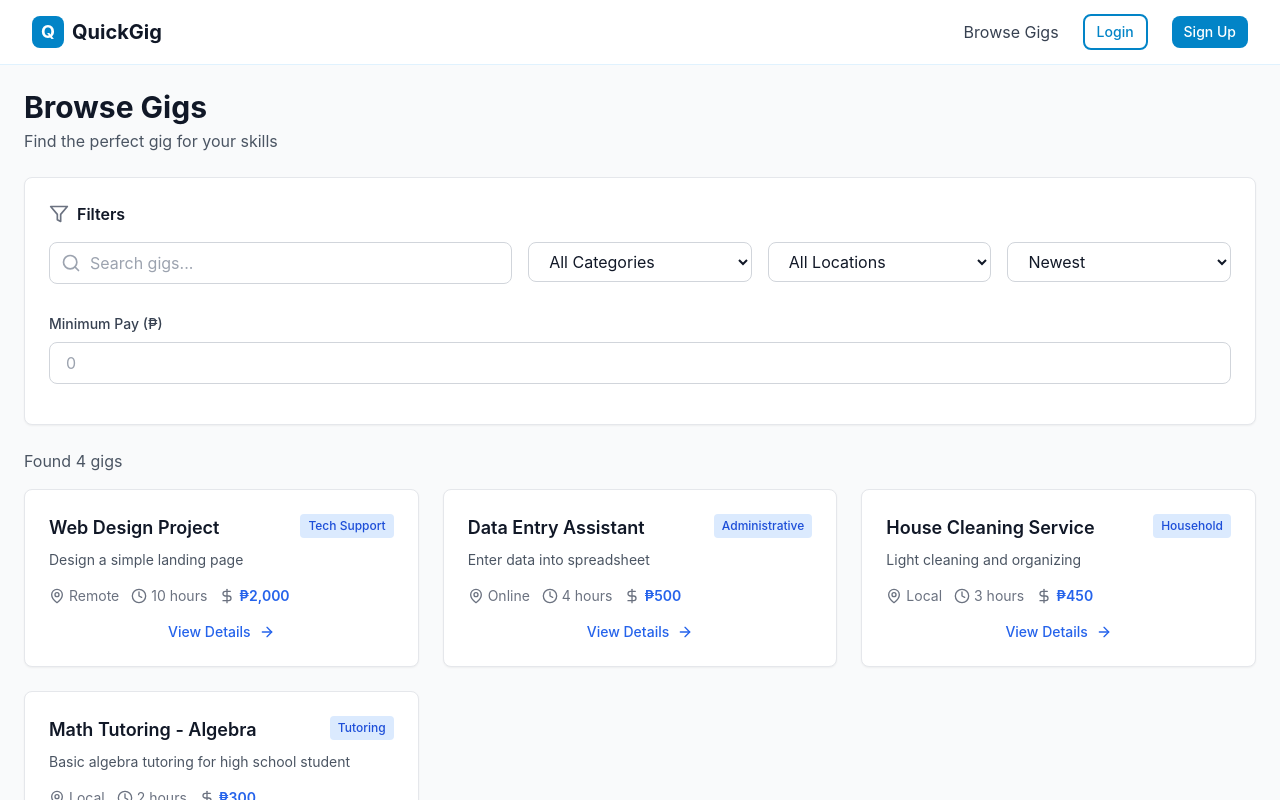
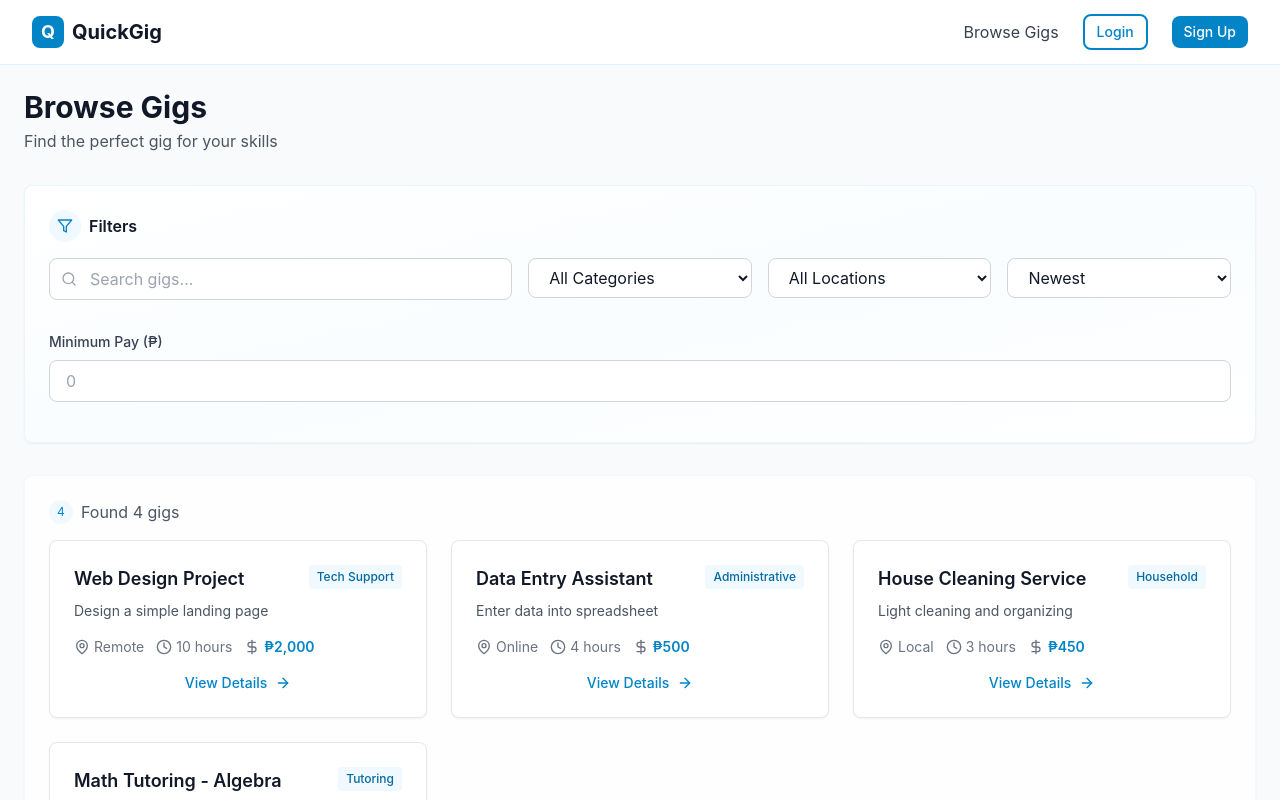
Before and after one commit to Style98k/Capstone, a React (Vite) app in the folder frontend/: page /gigs in a window 1280 px wide. Shown: the top 800 px of the page. Built offline with nearby package versions, Linux system fonts and the light colour scheme.

Commit message:
new login/reg and landing page

```diff
--- a/frontend/src/components/Shared/GigCard.jsx
+++ b/frontend/src/components/Shared/GigCard.jsx
@@ -11,7 +11,7 @@ export default function GigCard({ gig, showActions = true }) {
           <h3 className="text-lg font-semibold text-gray-900 dark:text-white line-clamp-2">
             {gig.title}
           </h3>
-          <span className="ml-2 px-2 py-1 text-xs font-medium bg-primary-100 dark:bg-primary-900 text-primary-700 dark:text-primary-300 rounded">
+          <span className="ml-2 px-2 py-1 text-xs font-medium bg-sky-50 dark:bg-sky-900/40 text-sky-700 dark:text-sky-300 rounded">
             {gig.category}
           </span>
         </div>
@@ -31,7 +31,7 @@ export default function GigCard({ gig, showActions = true }) {
           </div>
           <div className="flex items-center gap-1">
             <DollarSign className="w-4 h-4" />
-            <span className="font-semibold text-primary-600 dark:text-primary-400">
+            <span className="font-semibold text-sky-600 dark:text-sky-400">
               ₱{gig.pay.toLocaleString()}
             </span>
           </div>
@@ -41,7 +41,7 @@ export default function GigCard({ gig, showActions = true }) {
       {showActions && (
         <Link
           to={`/gigs/${gig.id}`}
-          className="flex items-center justify-center gap-2 text-primary-600 dark:text-primary-400 hover:text-primary-700 dark:hover:text-primary-300 font-medium text-sm transition-colors"
+          className="flex items-center justify-center gap-2 text-sky-600 dark:text-sky-400 hover:text-sky-700 dark:hover:text-sky-300 font-medium text-sm transition-colors"
         >
           View Details
           <ArrowRight className="w-4 h-4" />
--- a/frontend/src/pages/student/BrowseGigs.jsx
+++ b/frontend/src/pages/student/BrowseGigs.jsx
@@ -1,4 +1,5 @@
 import { useState, useMemo } from 'react'
+import { motion } from 'framer-motion'
 import { mockGigs, categories, locations } from '../../data/mockGigs'
 import GigCard from '../../components/Shared/GigCard'
 import Input from '../../components/UI/Input'
@@ -49,32 +50,39 @@ export default function BrowseGigs() {
   }, [search, category, location, minPay, sortBy])
 
   return (
-    <div className="space-y-6">
+    <div className="space-y-8">
+      <div className="flex flex-col gap-2 sm:flex-row sm:items-end sm:justify-between">
         <div>
           <h1 className="text-3xl font-bold text-gray-900 dark:text-white">Browse Gigs</h1>
           <p className="text-gray-600 dark:text-gray-400 mt-1">
             Find the perfect gig for your skills
           </p>
         </div>
+      </div>
 
       {/* Filters */}
-      <div className="card">
+      <motion.div
+        initial={{ opacity: 0, y: 10 }}
+        animate={{ opacity: 1, y: 0 }}
+        transition={{ duration: 0.25, ease: 'easeOut' }}
+        className="card border-sky-100/70 dark:border-slate-800 bg-gradient-to-br from-white via-sky-50/40 to-white dark:from-slate-900 dark:via-slate-900 dark:to-slate-950 backdrop-blur"
+      >
         <div className="flex items-center gap-2 mb-4">
-          <Filter className="w-5 h-5 text-gray-500" />
+          <div className="h-8 w-8 rounded-full bg-sky-50 dark:bg-sky-900/40 flex items-center justify-center text-sky-600 dark:text-sky-400">
+            <Filter className="w-4 h-4" />
+          </div>
           <h2 className="font-semibold text-gray-900 dark:text-white">Filters</h2>
         </div>
         <div className="grid grid-cols-1 md:grid-cols-2 lg:grid-cols-5 gap-4">
           <div className="lg:col-span-2">
-            <div className="relative">
-              <Search className="absolute left-3 top-1/2 transform -translate-y-1/2 w-5 h-5 text-gray-400" />
-              <input
+            <Input
+              label=""
               type="text"
               placeholder="Search gigs..."
               value={search}
               onChange={(e) => setSearch(e.target.value)}
-                className="input pl-10"
+              leftIcon={Search}
             />
-            </div>
           </div>
           <Select
             label=""
@@ -110,19 +118,34 @@ export default function BrowseGigs() {
             placeholder="0"
           />
         </div>
-      </div>
+      </motion.div>
 
       {/* Results */}
-      <div>
-        <p className="text-gray-600 dark:text-gray-400 mb-4">
+      <div className="card bg-white/90 dark:bg-slate-900/90 border border-sky-50 dark:border-slate-800">
+        <p className="text-gray-600 dark:text-gray-400 mb-4 flex items-center gap-2">
+          <span className="inline-flex h-6 w-6 items-center justify-center rounded-full bg-sky-50 dark:bg-sky-900/40 text-sky-600 dark:text-sky-400 text-xs">
+            {filteredGigs.length}
+          </span>
           Found {filteredGigs.length} gig{filteredGigs.length !== 1 ? 's' : ''}
         </p>
         {filteredGigs.length > 0 ? (
-          <div className="grid grid-cols-1 md:grid-cols-2 lg:grid-cols-3 gap-6">
-            {filteredGigs.map((gig) => (
-              <GigCard key={gig.id} gig={gig} />
+          <motion.div
+            initial={{ opacity: 0, y: 10 }}
+            animate={{ opacity: 1, y: 0 }}
+            transition={{ duration: 0.25, ease: 'easeOut' }}
+            className="grid grid-cols-1 md:grid-cols-2 lg:grid-cols-3 gap-6"
+          >
+            {filteredGigs.map((gig, index) => (
+              <motion.div
+                key={gig.id}
+                initial={{ opacity: 0, y: 8 }}
+                animate={{ opacity: 1, y: 0 }}
+                transition={{ duration: 0.25, delay: index * 0.04, ease: 'easeOut' }}
+              >
+                <GigCard gig={gig} />
+              </motion.div>
             ))}
-          </div>
+          </motion.div>
         ) : (
           <div className="card text-center py-12">
             <p className="text-gray-500 dark:text-gray-400">
```
Lines whose indentation alone changed are shown as unchanged.
